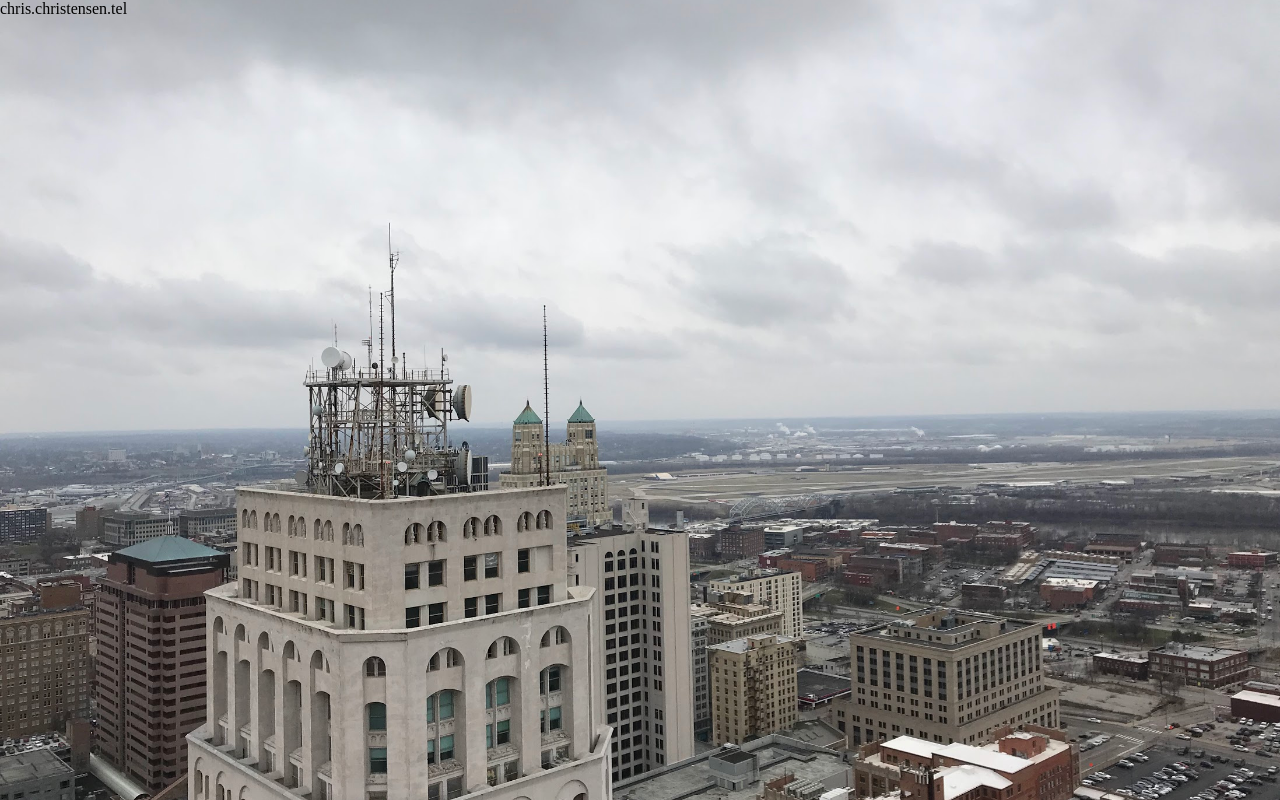
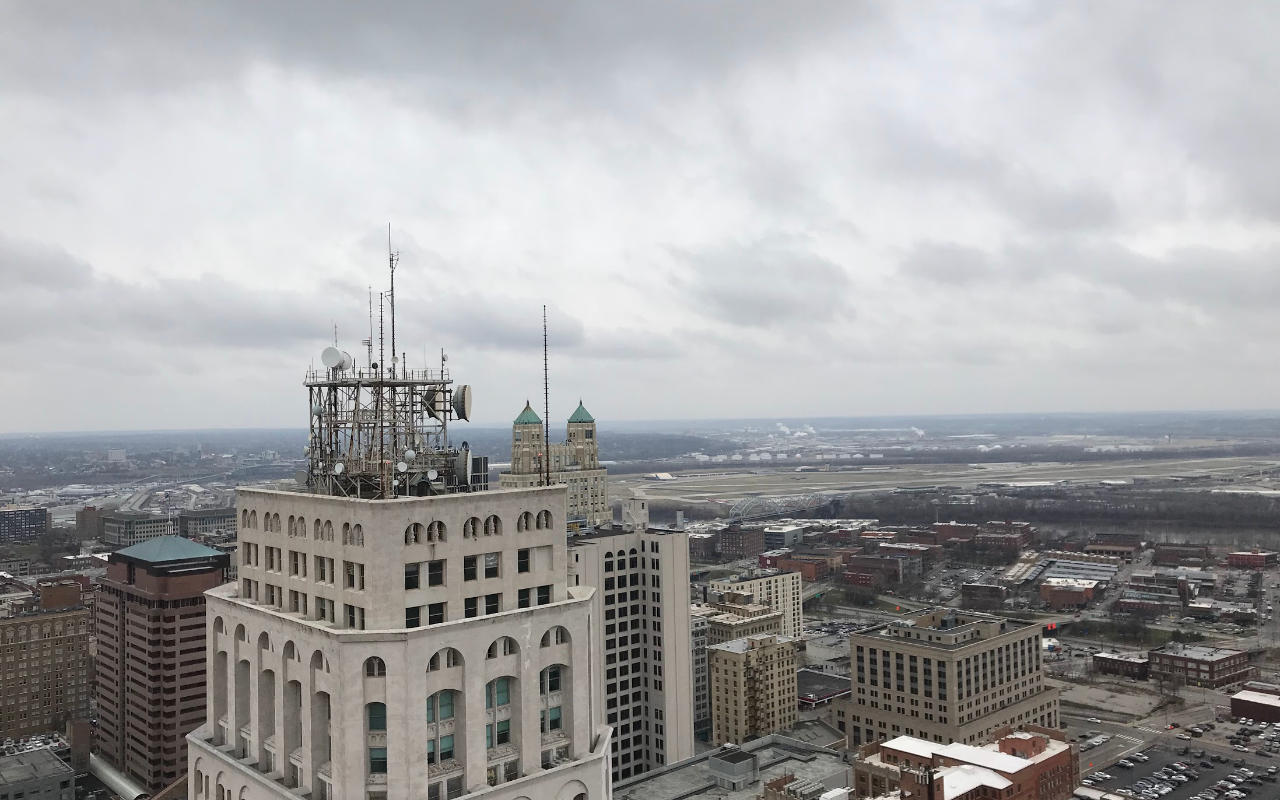
Before and after one commit to christianchristensen/chris.christensen.tel, a plain HTML site: page index.html in a window 1280 px wide. Drawn offline with Linux system fonts and the light colour scheme.

Commit message:
Update index.html

```diff
--- a/index.html
+++ b/index.html
@@ -3,7 +3,7 @@
 <title>chris.christensen.tel</title>
 </head>
   <body onload="loadbgimg()">
-    chris.christensen.tel
+<!--    chris.christensen.tel -->
   </body>
 <script type="text/javascript">
 function loadbgimg()
```
